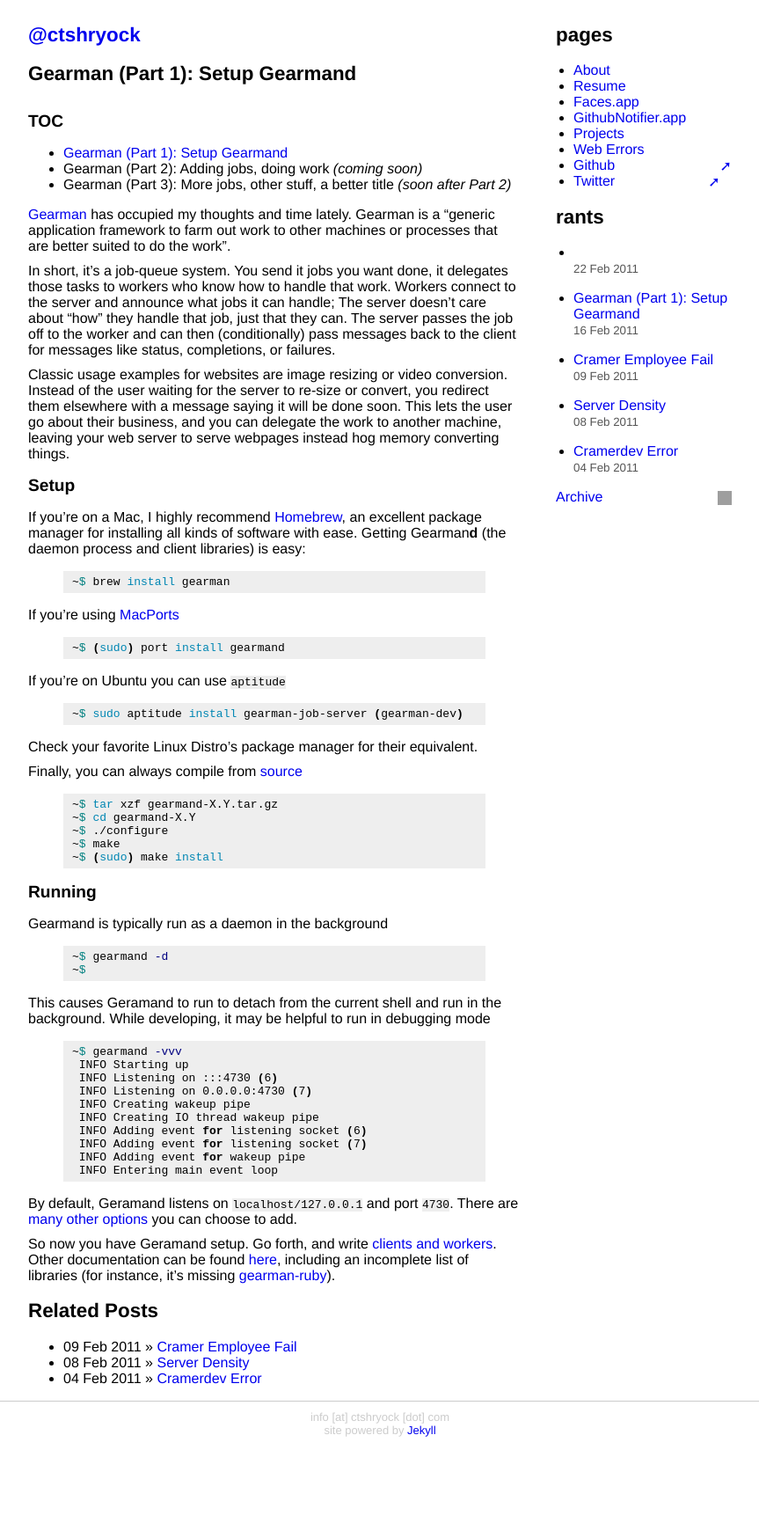
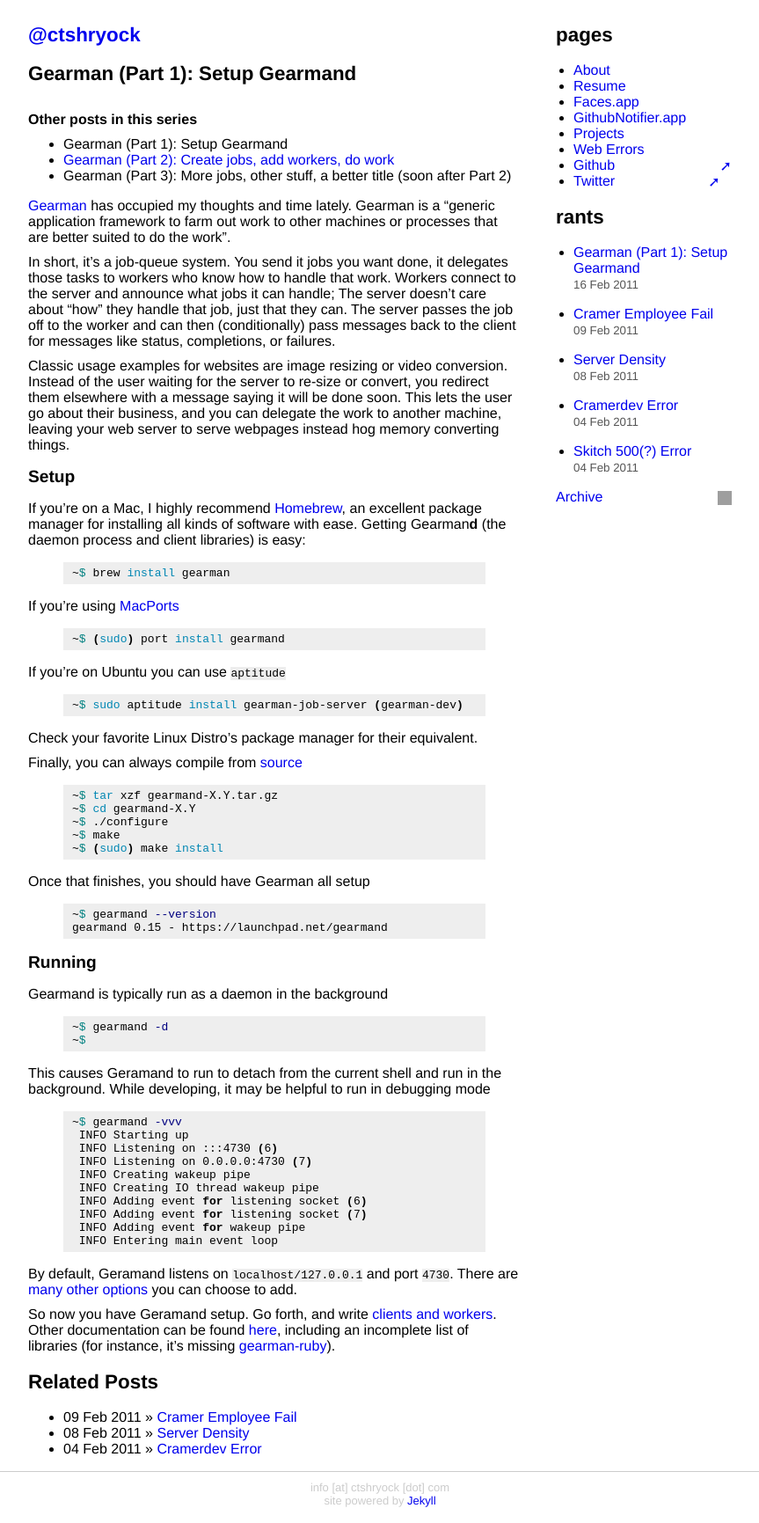
Before and after one commit to catsby/ctshryock.com, a Jekyll site: the page built from _posts/2011-02-16-setting-up-gearmand.md, in a window 1280 px wide. Shown: the whole page at 88% size, without its empty margins (208-1071 px from the left). Built offline with Jekyll 4.4.1, drawn with Linux system fonts in a browser that asks for light colours; nearby versions of some CDN libraries; comment, search, counter and statistics services are not loaded; before the commit the page ends 1651 px from its top, so only the background shows below that; grey boxes are pictures that could not be loaded.

Commit message:
Wrote a lot of part 2 for Gearman setup.  Still not done

```diff
--- a/_posts/2011-02-16-setting-up-gearmand.md
+++ b/_posts/2011-02-16-setting-up-gearmand.md
@@ -4,14 +4,11 @@ title: "Gearman (Part 1): Setup Gearmand"
 category: gearman
 ---
 
-##TOC
-<ul>
-{% for post in site.categories.gearman %}
-<li><a href="{{post.url}}">{{post.title}}</a></li>
-{% endfor %}
-<li>Gearman (Part 2): Adding jobs, doing work <em>(coming soon)</em></li>
-<li>Gearman (Part 3): More jobs, other stuff, a better title <em>(soon after Part 2)</em></li>
-</ul>
+**Other posts in this series**
+- Gearman (Part 1): Setup Gearmand
+- [Gearman (Part 2): Create jobs, add workers, do work][10]
+- Gearman (Part 3): More jobs, other stuff, a better title (soon after Part 2)
+
 
 [Gearman][1] has occupied my thoughts and time lately.  Gearman is a "generic application framework to farm out work to other machines or processes that are better suited to do the work".
 
@@ -54,6 +51,13 @@ Finally, you can always compile from [source][4]
 ~$ (sudo) make install
 {% endhighlight %}
 
+Once that finishes, you should have Gearman all setup
+
+{% highlight bash %}
+~$ gearmand --version
+gearmand 0.15 - https://launchpad.net/gearmand
+{% endhighlight %}
+
 ##Running
 Gearmand is typically run as a daemon in the background
 
@@ -90,3 +94,4 @@ of libraries (for instance, it's missing [gearman-ruby][8]).
 [6]: http://gearman.org/index.php?id=getting_started#client_and_worker_api
 [7]: http://gearman.org/index.php?id=documentation
 [8]: https://rubygems.org/gems/gearman-ruby
+[10]: /gearman/2011/02/21/more-gearman.html
```
Also changed, not shown: _posts/2011-02-16-more-gearman.md (deleted, +0 -16 lines), _posts/2011-02-21-more-gearman.md (added, +78 -0 lines).
